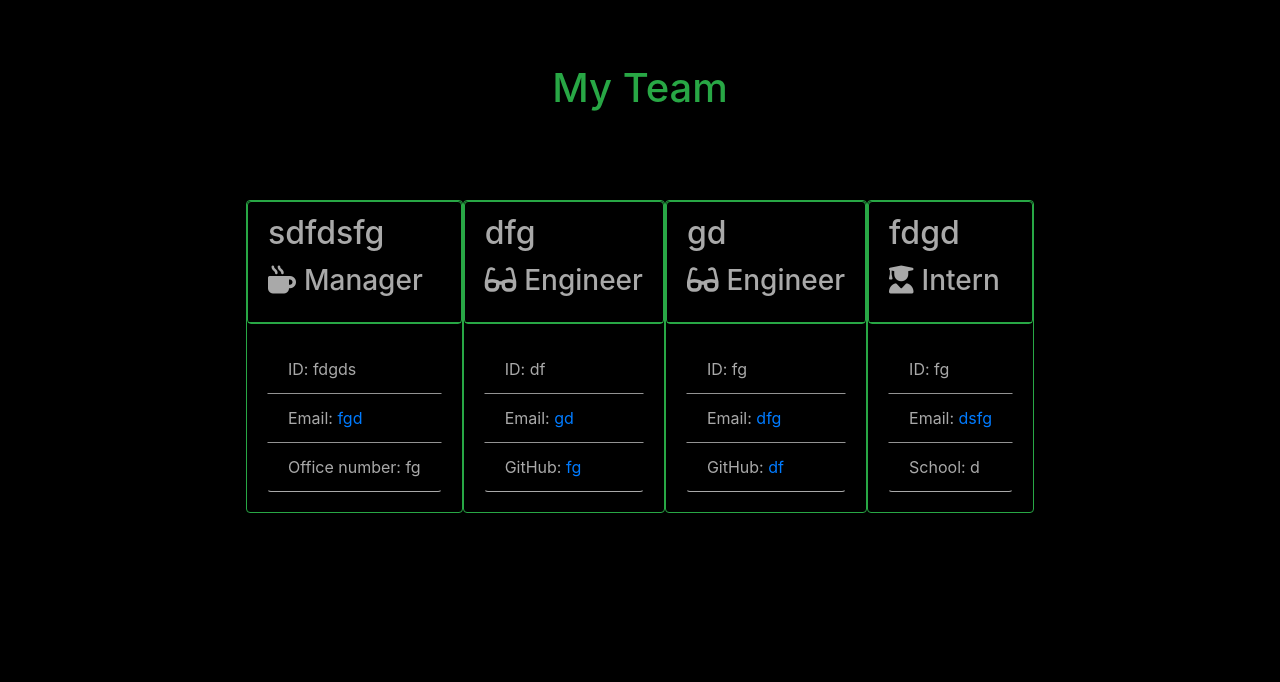
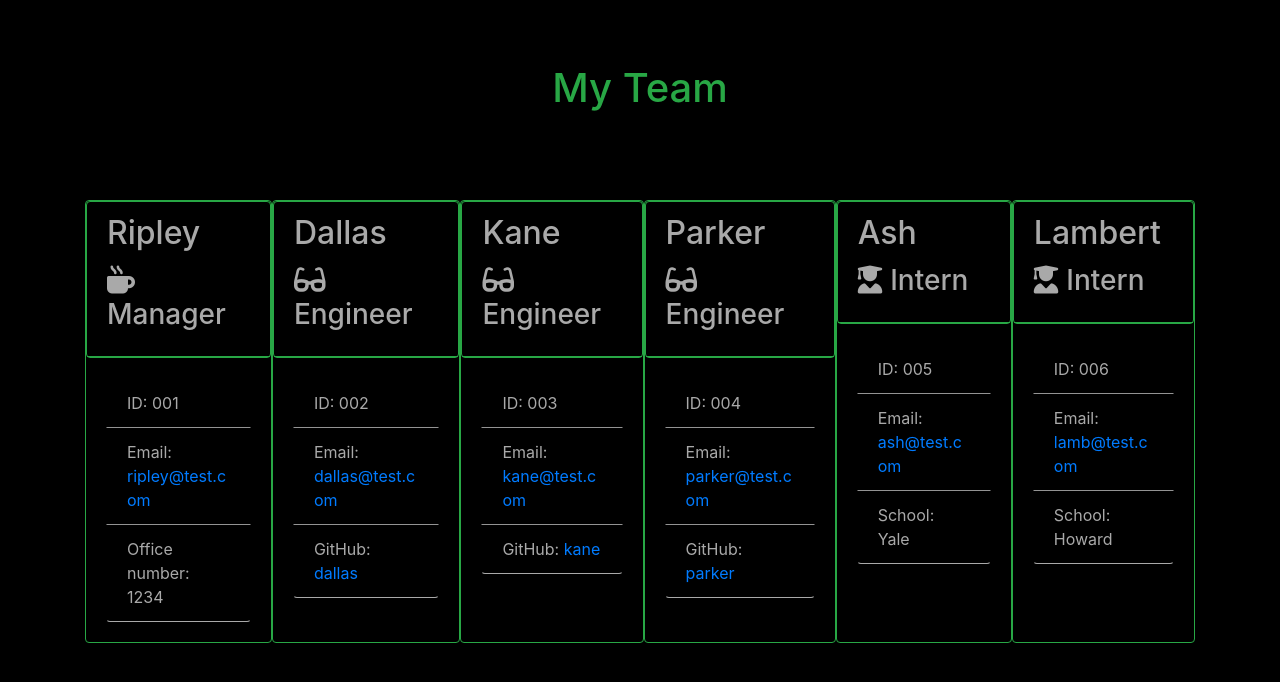
Before and after one commit to norrinRadd8/team-profile-generator, a website: page output/team.html in a window 1280 px wide. Drawn offline with nearby package versions, Linux system fonts and the light colour scheme.

Commit message:
tested app

```diff
--- a/output/team.html
+++ b/output/team.html
@@ -28,15 +28,15 @@
         <div class="card border-success mb-3" style="max-width: 18rem;">
         <div class="card employee-card">
         <div class="card-header card-body bg-transparent border-success">
-            <h2 class="card-title">sdfdsfg</h2>
+            <h2 class="card-title">Ripley</h2>
             <h3 class="card-title"><i class="fas fa-mug-hot mr-2"></i>Manager</h3>
         </div>
         </div>
         <div class="card-body text-success">
             <ul class="list-group">
-                <li class="list-group-item">ID: fdgds</li>
-                <li class="list-group-item">Email: <a href="mailto:fgd">fgd</a></li>
-                <li class="list-group-item">Office number: fg</li>
+                <li class="list-group-item">ID: 001</li>
+                <li class="list-group-item">Email: <a href="mailto:ripley@test.com">ripley@test.com</a></li>
+                <li class="list-group-item">Office number: 1234</li>
             </ul>
         </div>
     </div>
@@ -44,15 +44,15 @@
     <div class="card border-success mb-3" style="max-width: 18rem;">
         <div class="card employee-card">
             <div class="card-header card-body bg-transparent border-success">
-            <h2 class="card-title">dfg</h2>
+            <h2 class="card-title">Dallas</h2>
             <h3 class="card-title"><i class="fas fa-glasses mr-2"></i>Engineer</h3>
         </div>
         </div>
     <div class="card-body text-success">
         <ul class="list-group">
-            <li class="list-group-item">ID: df</li>
-            <li class="list-group-item">Email: <a href="mailto:gd">gd</a></li>
-            <li class="list-group-item">GitHub: <a href="https://github.com/fg" target="_blank" rel="noopener noreferrer">fg</a></li>
+            <li class="list-group-item">ID: 002</li>
+            <li class="list-group-item">Email: <a href="mailto:dallas@test.com">dallas@test.com</a></li>
+            <li class="list-group-item">GitHub: <a href="https://github.com/dallas" target="_blank" rel="noopener noreferrer">dallas</a></li>
         </ul>
     </div>
 </div>
@@ -60,15 +60,31 @@
     <div class="card border-success mb-3" style="max-width: 18rem;">
         <div class="card employee-card">
             <div class="card-header card-body bg-transparent border-success">
-            <h2 class="card-title">gd</h2>
+            <h2 class="card-title">Kane</h2>
             <h3 class="card-title"><i class="fas fa-glasses mr-2"></i>Engineer</h3>
         </div>
         </div>
     <div class="card-body text-success">
         <ul class="list-group">
-            <li class="list-group-item">ID: fg</li>
-            <li class="list-group-item">Email: <a href="mailto:dfg">dfg</a></li>
-            <li class="list-group-item">GitHub: <a href="https://github.com/df" target="_blank" rel="noopener noreferrer">df</a></li>
+            <li class="list-group-item">ID: 003</li>
+            <li class="list-group-item">Email: <a href="mailto:kane@test.com">kane@test.com</a></li>
+            <li class="list-group-item">GitHub: <a href="https://github.com/kane" target="_blank" rel="noopener noreferrer">kane</a></li>
+        </ul>
+    </div>
+</div>
+
+    <div class="card border-success mb-3" style="max-width: 18rem;">
+        <div class="card employee-card">
+            <div class="card-header card-body bg-transparent border-success">
+            <h2 class="card-title">Parker</h2>
+            <h3 class="card-title"><i class="fas fa-glasses mr-2"></i>Engineer</h3>
+        </div>
+        </div>
+    <div class="card-body text-success">
+        <ul class="list-group">
+            <li class="list-group-item">ID: 004</li>
+            <li class="list-group-item">Email: <a href="mailto:parker@test.com">parker@test.com</a></li>
+            <li class="list-group-item">GitHub: <a href="https://github.com/parker" target="_blank" rel="noopener noreferrer">parker</a></li>
         </ul>
     </div>
 </div>
@@ -76,15 +92,31 @@
 <div class="card border-success mb-3" style="max-width: 18rem;">
     <div class="card employee-card">
     <div class="card-header card-body bg-transparent border-success">
-            <h2 class="card-title">fdgd</h2>
+            <h2 class="card-title">Ash</h2>
          <h3 class="card-title"><i class="fas fa-user-graduate mr-2"></i>Intern</h3>
         </div>
         </div>
     <div class="card-body text-success">
         <ul class="list-group">
-            <li class="list-group-item">ID: fg</li>
-            <li class="list-group-item">Email: <a href="mailto:dsfg">dsfg</a></li>
-            <li class="list-group-item">School: d</li>
+            <li class="list-group-item">ID: 005</li>
+            <li class="list-group-item">Email: <a href="mailto:ash@test.com">ash@test.com</a></li>
+            <li class="list-group-item">School: Yale</li>
+        </ul>
+    </div>
+</div>
+
+<div class="card border-success mb-3" style="max-width: 18rem;">
+    <div class="card employee-card">
+    <div class="card-header card-body bg-transparent border-success">
+            <h2 class="card-title">Lambert</h2>
+         <h3 class="card-title"><i class="fas fa-user-graduate mr-2"></i>Intern</h3>
+        </div>
+        </div>
+    <div class="card-body text-success">
+        <ul class="list-group">
+            <li class="list-group-item">ID: 006</li>
+            <li class="list-group-item">Email: <a href="mailto:lamb@test.com">lamb@test.com</a></li>
+            <li class="list-group-item">School: Howard</li>
         </ul>
     </div>
 </div>
```
